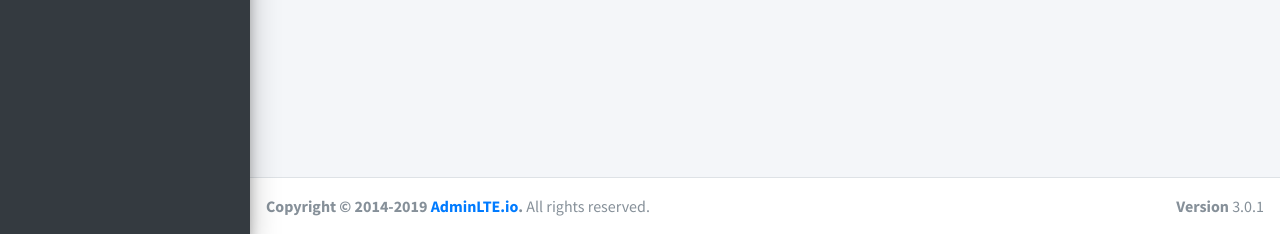
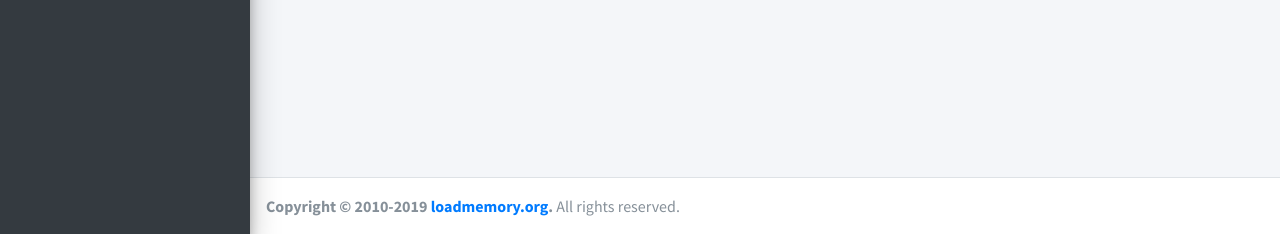
Before and after one commit to zhouwe1/simple_invest, a Flask app: template webapp/templates/home/dashboard.html in a window 1280 px wide. Shown: the part 566-800 px from the top of the page. Run offline with Flask 2, Linux system fonts and the light colour scheme; the template is opened without the code that fills it, so the values that code supplies are empty; parts of the project's set-up code (start-up, migrations or seed data) failed here and were passed over; some libraries are stand-ins or nearby versions.

Commit message:
更新页脚

```diff
--- a/webapp/templates/footer.html
+++ b/webapp/templates/footer.html
@@ -1,5 +1 @@
-    <div class="float-right d-none d-sm-block">
-      <b>Version</b> 3.0.1
-    </div>
-    <strong>Copyright &copy; 2014-2019 <a href="http://adminlte.io">AdminLTE.io</a>.</strong> All rights
-    reserved.
+<strong>Copyright &copy; 2010-2019 <a href="http://loadmemory.org">loadmemory.org</a>.</strong> All rights reserved.
```
